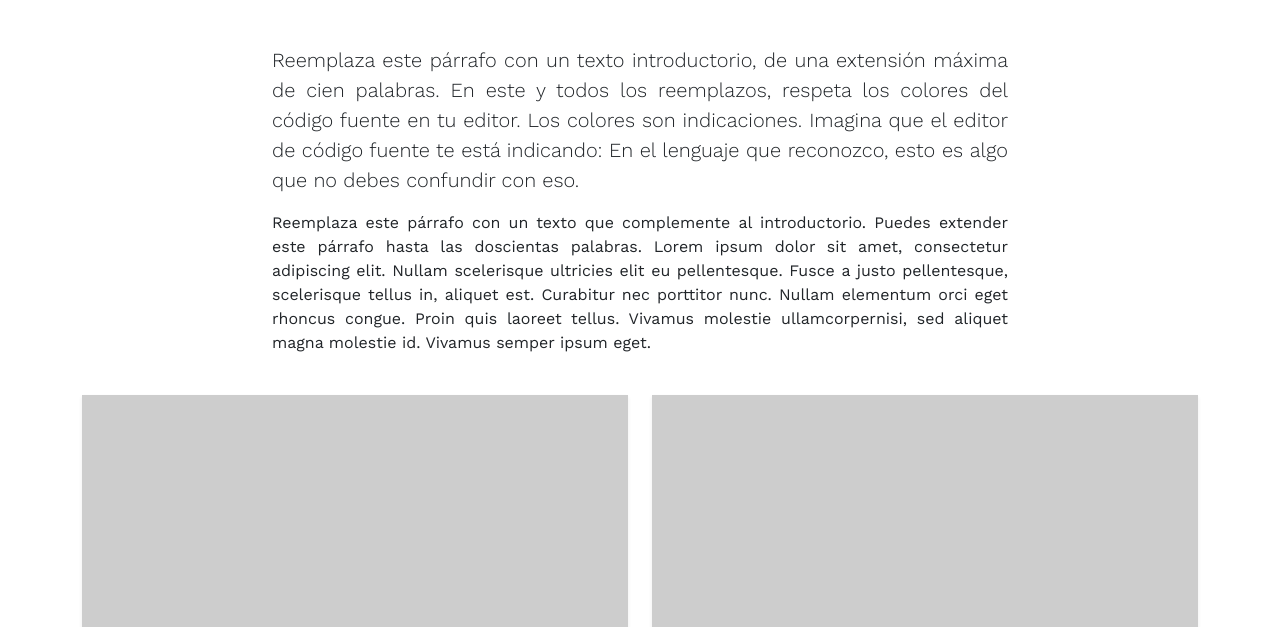
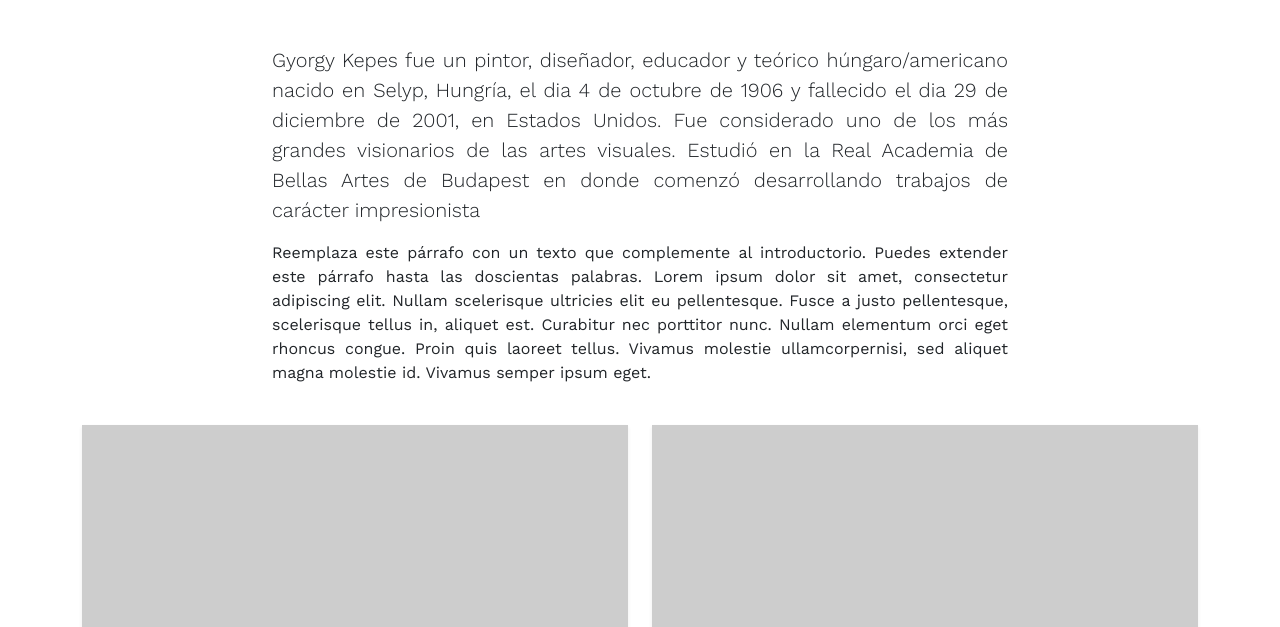
Before and after one commit to macaruiz/id-clase-01, a plain HTML site: page clase-01/index.html in a window 1280 px wide. Shown: the part 173-800 px from the top of the page. Drawn offline with nearby package versions, Linux system fonts and the light colour scheme.

Commit message:
Update index.html

```diff
--- a/clase-01/index.html
+++ b/clase-01/index.html
@@ -22,7 +22,7 @@
 
                     <h2 class="mb-5 text-center text-uppercase fs-5">Macarena Ruiz</h2>
 
-                    <p class="lead">Reemplaza este párrafo con un texto introductorio, de una extensión máxima de cien palabras. En este y todos los reemplazos, respeta los colores del código fuente en tu editor. Los colores son indicaciones. Imagina que el editor de código fuente te está indicando: En el lenguaje que reconozco, esto es algo que no debes confundir con eso.</p>
+                    <p class="lead">Gyorgy Kepes fue un pintor, diseñador, educador y teórico húngaro/americano nacido en Selyp, Hungría, el dia 4 de octubre de 1906 y fallecido el dia 29 de diciembre de 2001, en Estados Unidos. Fue considerado uno de los más grandes visionarios de las artes visuales. Estudió en la Real Academia de Bellas Artes de Budapest en donde comenzó desarrollando trabajos de carácter impresionista</p>
 
                     <p>Reemplaza este párrafo con un texto que complemente al introductorio. Puedes extender este párrafo hasta las doscientas palabras. Lorem ipsum dolor sit amet, consectetur adipiscing elit. Nullam scelerisque ultricies elit eu pellentesque. Fusce a justo pellentesque, scelerisque tellus in, aliquet est. Curabitur nec porttitor nunc. Nullam elementum orci eget rhoncus congue. Proin quis laoreet tellus. Vivamus molestie ullamcorpernisi, sed aliquet magna molestie id. Vivamus semper ipsum eget.</p>
 
```
